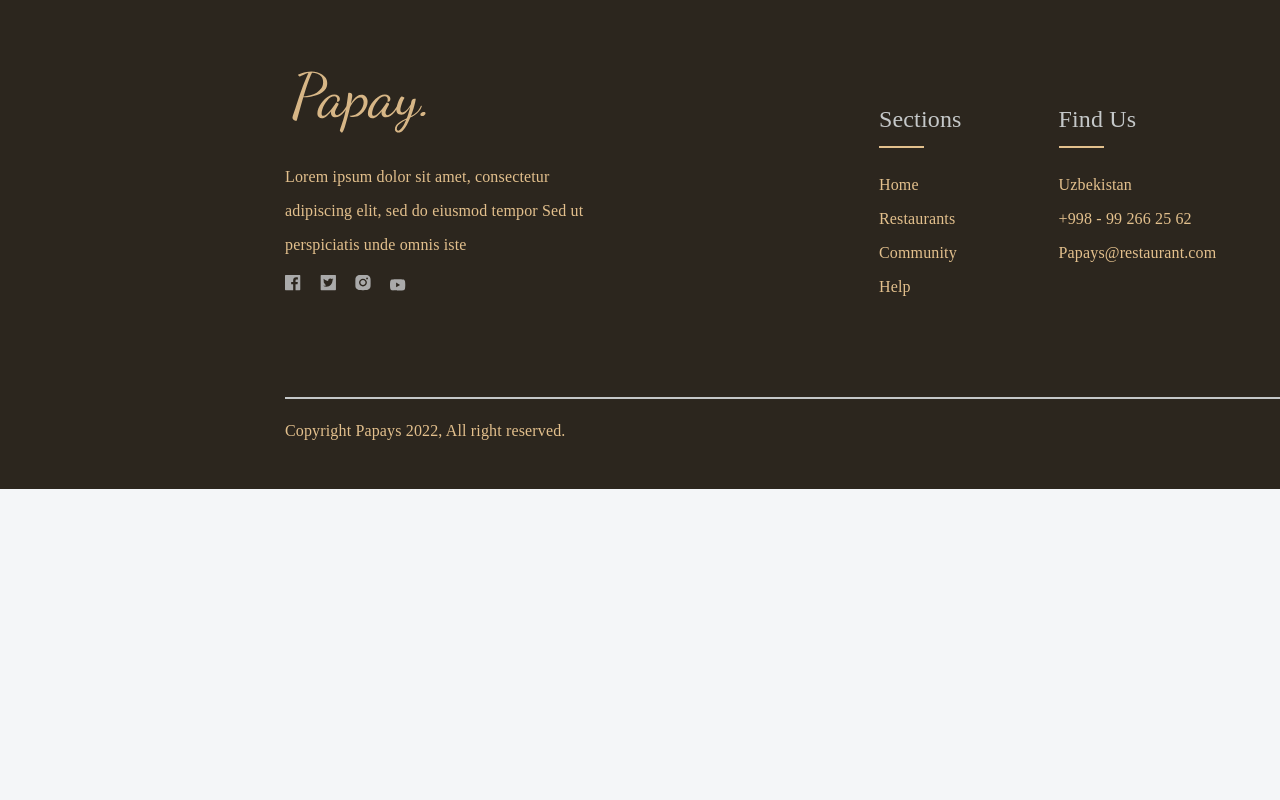
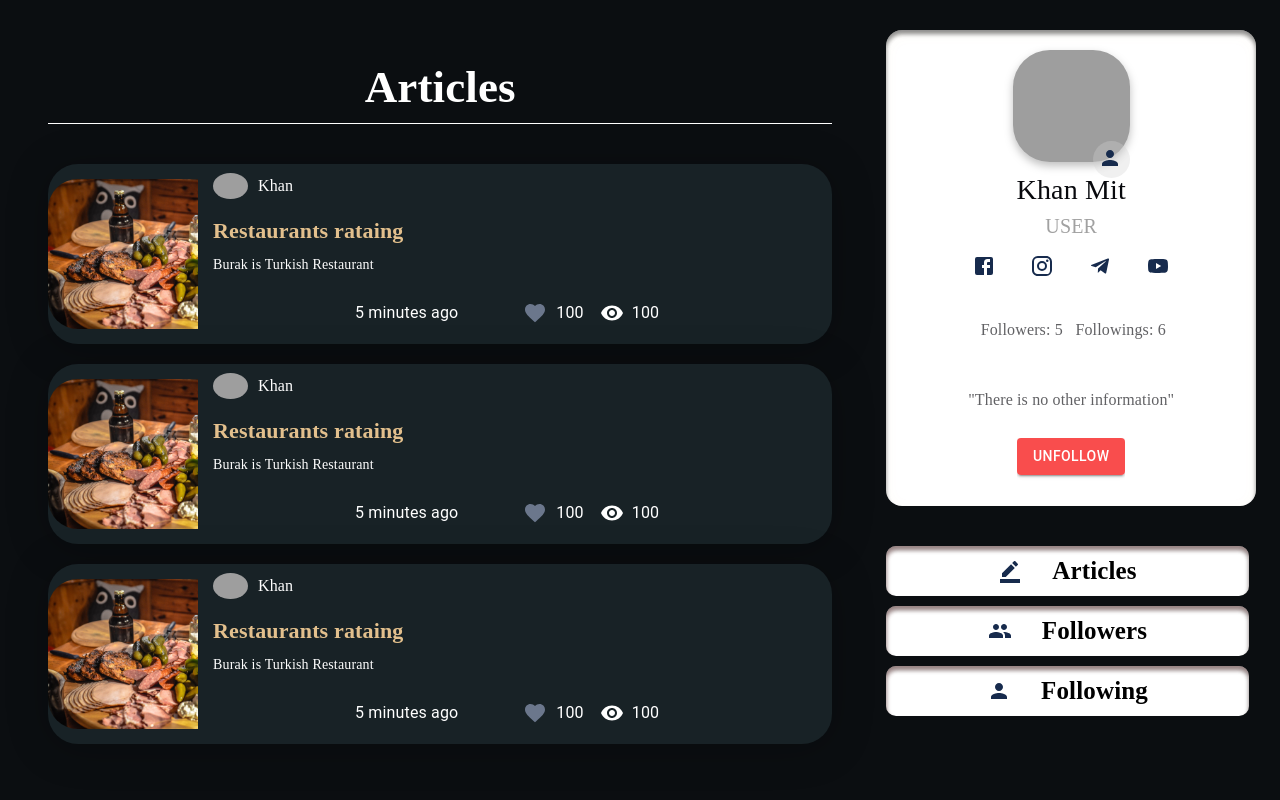
Before and after one commit to ortigaliev/resto-app, a React (Create React App) app: page /member-page/other in a window 1280 px wide. Shown: the part 420-1220 px from the top of the page. Before the commit the page ends 909 px from the top, so only its background shows below. Built offline with nearby package versions, Linux system fonts and the light colour scheme; grey boxes are pictures that could not be loaded.

Commit message:
feat: Publishing visitOther page component of MemberPage

```diff
--- a/src/app/screens/MemberPage/visitMyPage.tsx
+++ b/src/app/screens/MemberPage/visitMyPage.tsx
@@ -94,7 +94,7 @@ export function VisitMyPage(props: any) {
                   <Box className={"write_content"}></Box>
                 </TabPanel>
 
-                {/* Cosen Article */}
+                {/* Chosen Article */}
                 <TabPanel value={"5"}>
                   <Box className={"menu_name"}>Chosen Article</Box>
                   <Box className={"menu_content"}></Box>
--- a/src/app/screens/MemberPage/visitOtherPage.tsx
+++ b/src/app/screens/MemberPage/visitOtherPage.tsx
@@ -4,21 +4,194 @@ import FacebookIcon from "@mui/icons-material/Facebook";
 import InstagramIcon from "@mui/icons-material/Instagram";
 import TelegramIcon from "@mui/icons-material/Telegram";
 import YouTubeIcon from "@mui/icons-material/YouTube";
+import SettingsIcon from "@mui/icons-material/Settings";
 import Button from "@mui/material/Button";
-
+import Tab from "@mui/material/Tab";
 import Pagination from "@mui/material/Pagination";
 import PaginationItem from "@mui/material/PaginationItem";
 import ArrowBackIcon from "@mui/icons-material/ArrowBack";
 import ArrowForwardIcon from "@mui/icons-material/ArrowForward";
 
-export function VisitOtherPage() {
+import { MemberPosts } from "./memberPosts";
+import { MemberFollowers } from "./memberFollowers";
+import { MemberFollowing } from "./memberFollowing";
+
+import TabContext from "@material-ui/lab/TabContext";
+import TabPanel from "@material-ui/lab/TabPanel";
+import TabList from "@material-ui/lab/TabList";
+import PersonIcon from "@mui/icons-material/Person";
+import BorderColorIcon from "@mui/icons-material/BorderColor";
+import PeopleIcon from "@mui/icons-material/People";
+
+export function VisitOtherPage(_props: any) {
   //INITIALIZIATION
   const [value, setValue] = useState("1");
 
   // HANDLERS
-  const handleChange = (event: any, newvalue: string) => {
-    setValue(newvalue);
+  const handleChange = (_event: any, newValue: string) => {
+    setValue(newValue);
   };
 
-  return <div className="my_page"></div>;
+  return (
+    <div className="my_page">
+      <Container maxWidth="lg" sx={{ mt: "50px", mb: "50px" }}>
+        <Stack className="my_page_frame">
+          <TabContext value={value}>
+            <Stack className="my_page_left">
+              <Box display={"flex"} flexDirection={"column"}>
+                <TabPanel value="1">
+                  <Box className="menu_name">Articles</Box>
+                  <Box className="menu_content">
+                    <MemberPosts />
+                  </Box>
+                </TabPanel>
+                <TabPanel value={"2"}>
+                  <Box className={"menu_name"}>Followers</Box>
+                  <Box className={"menu_content"}>
+                    <MemberFollowers actions_enabled={false} />
+                  </Box>
+                </TabPanel>
+
+                <TabPanel value={"3"}>
+                  <Box className={"menu_name"}>Following</Box>
+                  <Box className={"menu_content"}>
+                    <MemberFollowing actions_enabled={false} />
+                  </Box>
+                </TabPanel>
+
+                <TabPanel value={"4"}>
+                  <Box className={"menu_name"}>Chosen Article</Box>
+                  <Box className={"menu_content"}></Box>
+                </TabPanel>
+              </Box>
+            </Stack>
+
+            <Stack className="my_page_right">
+              <Box className="order_info_box">
+                <Box
+                  display={"flex"}
+                  flexDirection={"column"}
+                  alignItems={"center"}
+                >
+                  <div className="order_user_img">
+                    <img
+                      src="/images/article/article_user.jpg"
+                      className="order_user_avatar"
+                      alt="otherPage user"
+                    />
+                    <div className="order_user_icon_box">
+                      <PersonIcon />
+                    </div>
+                  </div>
+                  <span className="order_user_name">Khan Mit</span>
+                  <span className="order_user_prof">USER</span>
+                </Box>
+                <Box className={"user_media_box"}>
+                  <FacebookIcon />
+                  <InstagramIcon />
+                  <TelegramIcon />
+                  <YouTubeIcon />
+                </Box>
+                <Box className={"user_media_box"}>
+                  <p className="follows">Followers: 5</p>
+                  <p className="follows">Followings: 6</p>
+                </Box>
+                <p className="user_desc">"There is no other information"</p>
+                <Box
+                  display={"flex"}
+                  justifyContent={"flex-end"}
+                  sx={{ mt: "10px" }}
+                >
+                  <TabList
+                    onChange={handleChange}
+                    aria-label="lab API tabs example"
+                  >
+                    {true ? (
+                      <Tab
+                        style={{ flexDirection: "column" }}
+                        value={"4"}
+                        component={(e) => (
+                          <Button
+                            variant="contained"
+                            style={{ backgroundColor: "#f70909b8" }}
+                          >
+                            Unfollow
+                          </Button>
+                        )}
+                      />
+                    ) : (
+                      <Tab
+                        style={{ flexDirection: "column" }}
+                        value={"4"}
+                        component={(e) => (
+                          <Button
+                            variant="contained"
+                            style={{ backgroundColor: "#30945e" }}
+                          >
+                            Follow
+                          </Button>
+                        )}
+                      />
+                    )}
+                  </TabList>
+                </Box>
+              </Box>
+
+              <Box className={"my_page_menu"}>
+                <TabList
+                  onChange={handleChange}
+                  aria-label="lab API tabs example"
+                >
+                  <Stack width={372}>
+                    <Box>
+                      <Tab
+                        value={"1"}
+                        component={(e) => (
+                          <div
+                            className={`menu_box ${value}`}
+                            onClick={() => setValue("1")}
+                          >
+                            <BorderColorIcon />
+                            <span>Articles</span>
+                          </div>
+                        )}
+                      />
+                    </Box>
+                    <Box>
+                      <Tab
+                        value={"2"}
+                        component={() => (
+                          <div
+                            className={`menu_box ${value}`}
+                            onClick={() => setValue("2")}
+                          >
+                            <PeopleIcon />
+                            <span>Followers</span>
+                          </div>
+                        )}
+                      />
+                    </Box>
+                    <Box>
+                      <Tab
+                        value={"3"}
+                        component={() => (
+                          <div
+                            className={`menu_box ${value}`}
+                            onClick={() => setValue("3")}
+                          >
+                            <PersonIcon />
+                            <span>Following</span>
+                          </div>
+                        )}
+                      />
+                    </Box>
+                  </Stack>
+                </TabList>
+              </Box>
+            </Stack>
+          </TabContext>
+        </Stack>
+      </Container>
+    </div>
+  );
 }
```
